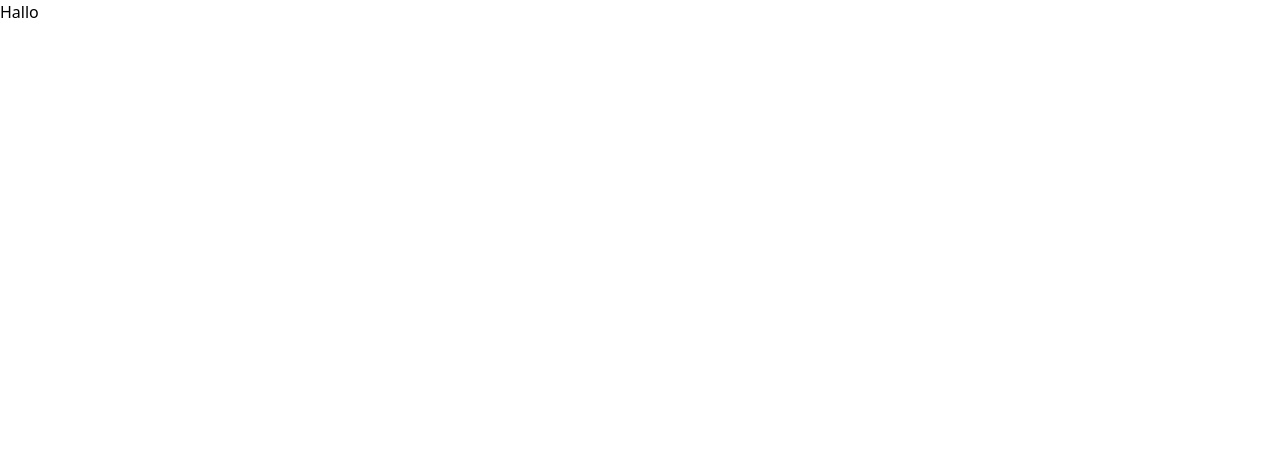
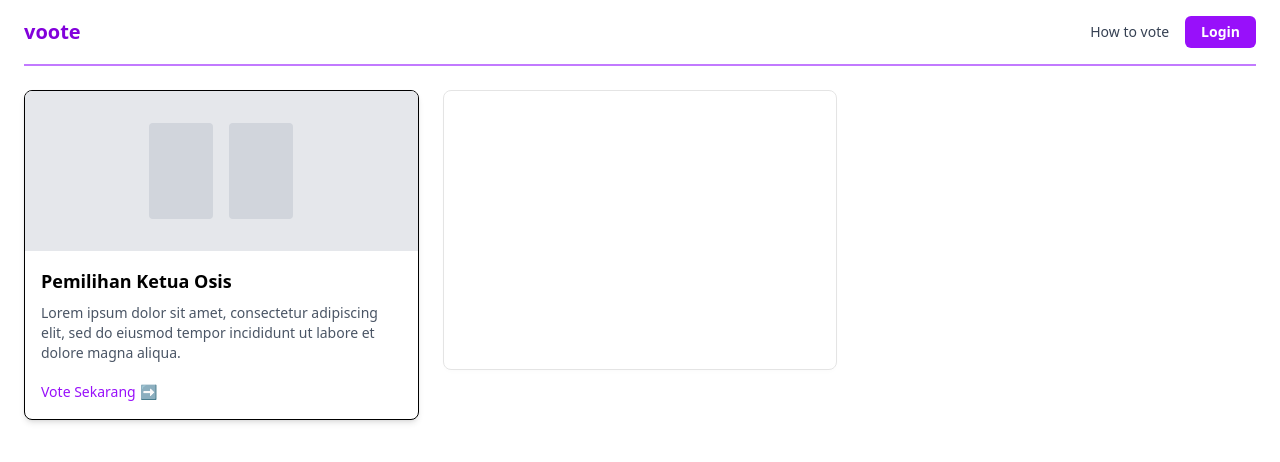
Before and after one commit to fachrydevs/voote, a Vue app in the folder frontend/: page / in a window 1280 px wide. Shown: the top 462 px of the page. Built offline with nearby package versions, Linux system fonts and the light colour scheme.

Commit message:
add Home page

```diff
--- a/frontend/src/pages/Home.vue
+++ b/frontend/src/pages/Home.vue
@@ -1,3 +1,47 @@
 <template>
-    <h1>Hallo</h1>
+  <div class="min-h-screen bg-white px-6 py-4">
+    <!-- Navbar -->
+    <nav class="flex items-center justify-between border-b-2 border-purple-400 pb-4 mb-6">
+      <h1 class="text-xl font-semibold text-purple-700">voote</h1>
+      <div class="flex items-center gap-4">
+        <a href="#" class="text-sm text-gray-700 hover:text-purple-600">How to vote</a>
+        <button class="bg-purple-600 text-white px-4 py-1.5 rounded-md hover:bg-purple-700 transition text-sm font-semibold">
+          Login
+        </button>
+      </div>
+    </nav>
+
+    <!-- Main Content -->
+    <div class="grid grid-cols-1 sm:grid-cols-2 md:grid-cols-3 gap-6">
+      <!-- Card -->
+      <div class="bg-white border rounded-lg shadow-md overflow-hidden">
+        <div class="bg-gray-200 h-40 flex items-center justify-center">
+          <div class="flex space-x-4">
+            <div class="w-16 h-24 bg-gray-300 rounded"></div>
+            <div class="w-16 h-24 bg-gray-300 rounded"></div>
+          </div>
+        </div>
+        <div class="p-4">
+          <h2 class="font-semibold text-lg mb-2">Pemilihan Ketua Osis</h2>
+          <p class="text-sm text-gray-600 mb-4">
+            Lorem ipsum dolor sit amet, consectetur adipiscing elit, sed do eiusmod tempor incididunt ut labore et dolore magna aliqua.
+          </p>
+          <a href="#" class="inline-flex items-center text-sm font-medium text-purple-600 hover:underline">
+            Vote Sekarang <span class="ml-1">➡️</span>
+          </a>
+        </div>
+      </div>
+      <!-- Empty Card Placeholder -->
+      <div class="bg-white border rounded-lg shadow-md h-[280px] opacity-10"></div>
+    </div>
+  </div>
 </template>
+
+<script>
+export default {
+  name: "HomePage",
+};
+</script>
+
+<style scoped>
+</style>
```
